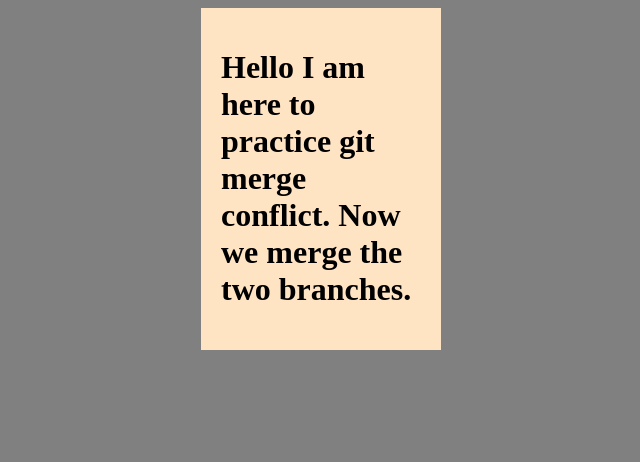
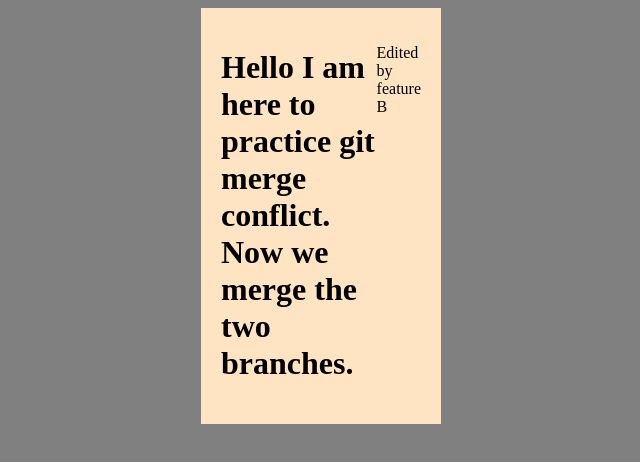
Before and after one commit to samanr333/git-merge-practice, a plain HTML site: page index.html in a window 1280 px wide. Shown: the whole page, without its empty margins (307-947 px from the left). Drawn offline with Linux system fonts and the light colour scheme.

Commit message:
feat: change by feature B

```diff
--- a/index.html
+++ b/index.html
@@ -8,6 +8,7 @@
 <body bgcolor="grey">
     <div style="display: flex; background-color: bisque; width: 200px; padding: 20px; margin-left: 500px;">
         <h1 style="color: black;">Hello I am here to practice git merge conflict. Now we merge the two branches.</h1>
+        <p>Edited by feature B</p>
     </div>
 </body>
 </html>
```
